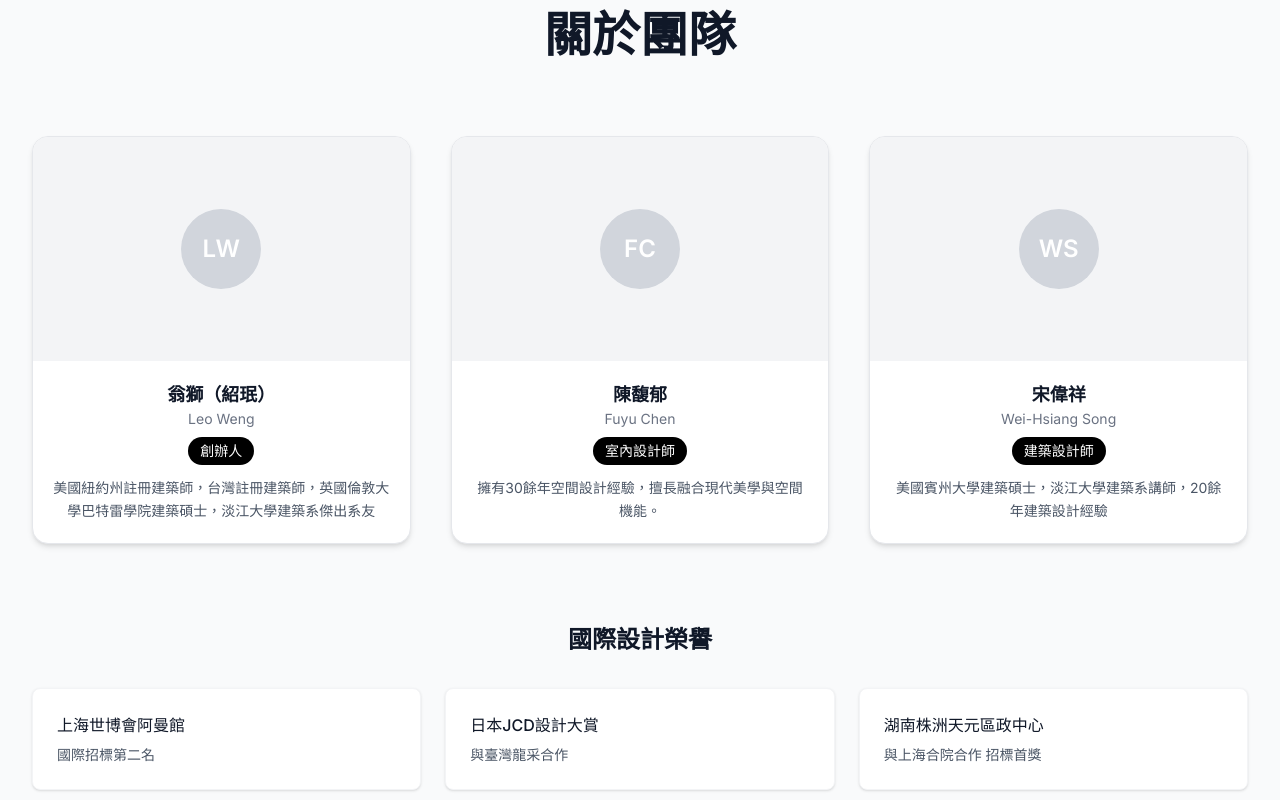
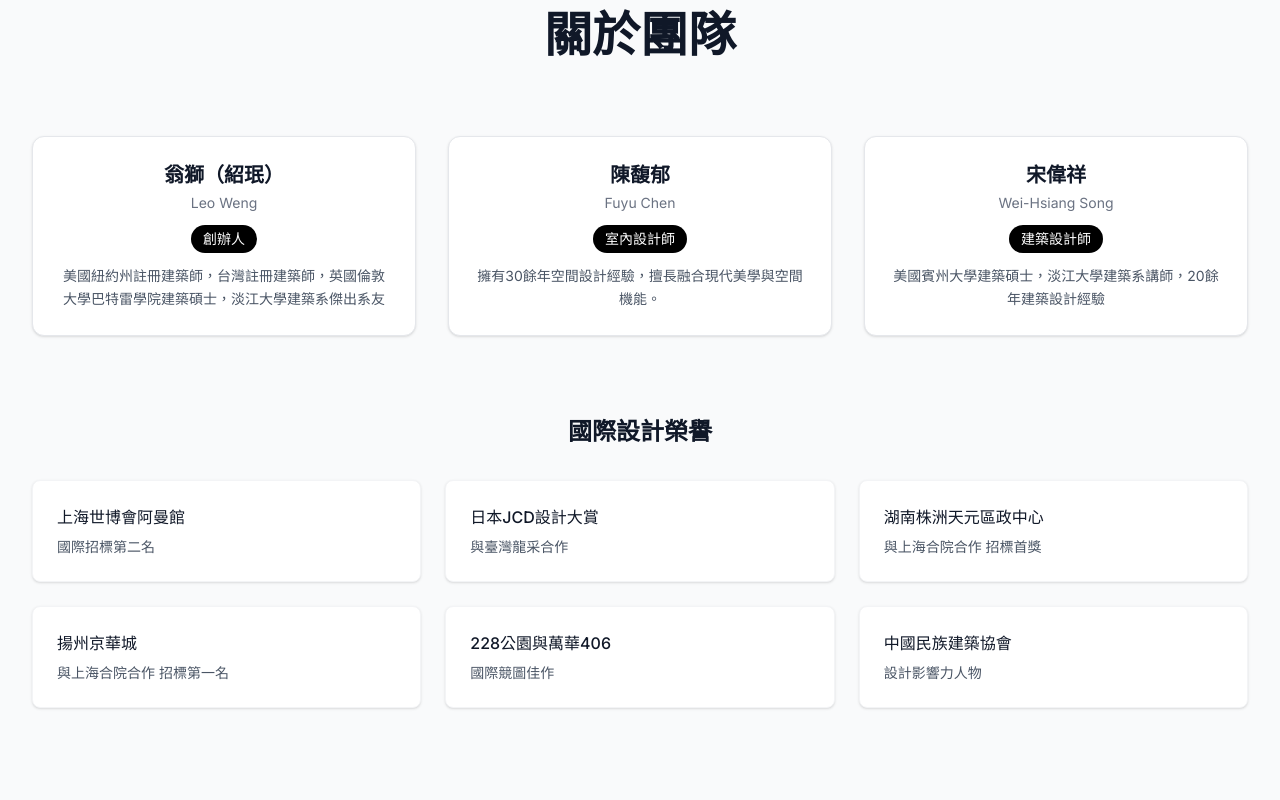
Before and after one commit to wengxiaoxiong/justarchi-design-v2, a Next.js app: page / in a window 1280 px wide. Shown: the part 960-1760 px from the top of the page. Built offline with nearby package versions, Linux system fonts and the light colour scheme.

Commit message:
人物头像去除

```diff
--- a/app/components/landing-page/About.tsx
+++ b/app/components/landing-page/About.tsx
@@ -53,7 +53,7 @@ About: React.FC = () => {
 
         {/* 團隊卡片 */}
         <motion.div
-          className="grid grid-cols-1 lg:grid-cols-3 gap-8 lg:gap-10 mb-20"
+          className="grid grid-cols-1 md:grid-cols-2 lg:grid-cols-3 gap-4 md:gap-6 lg:gap-8 mb-16 md:mb-20"
           variants={staggerContainer}
           initial="initial"
           whileInView="animate"
--- a/app/components/landing-page/PersonCard.tsx
+++ b/app/components/landing-page/PersonCard.tsx
@@ -1,4 +1,3 @@
-
 'use client';
 
 import React from 'react';
@@ -8,7 +7,6 @@ interface PersonCardProps {
   name: string;
   nameEn?: string;
   title: string;
-  image?: string;
   description?: string;
   variants?: Variants;
 }
@@ -17,47 +15,20 @@ const PersonCard: React.FC<PersonCardProps> = ({
   name,
   nameEn,
   title,
-  image,
   description,
   variants
 }) => {
-  const getInitials = (name: string, nameEn?: string) => {
-    if (nameEn) {
-      return nameEn.split(' ').map(n => n[0]).join('').toUpperCase().slice(0, 2);
-    }
-    return name.slice(0, 1);
-  };
-
-  const initials = getInitials(name, nameEn);
-
   return (
     <motion.div
-      className="max-w-sm w-full bg-white rounded-2xl shadow-md border border-gray-200 overflow-hidden hover:shadow-lg transition-all duration-300"
+      className="w-full bg-white rounded-xl shadow-sm border border-gray-200 overflow-hidden hover:shadow-md transition-all duration-300"
       variants={variants}
-      whileHover={{ y: -6 }}
+      whileHover={{ y: -4 }}
     >
-      {/* 头像区域 */}
-      <div className="w-full h-56 bg-gray-100 flex items-center justify-center overflow-hidden">
-        {image ? (
-          <motion.img
-            src={image}
-            alt={name}
-            className="w-full h-full object-cover"
-            whileHover={{ scale: 1.02 }}
-            transition={{ duration: 0.3 }}
-          />
-        ) : (
-          <div className="w-20 h-20 rounded-full bg-gray-300 text-white flex items-center justify-center text-2xl font-semibold">
-            {initials}
-          </div>
-        )}
-      </div>
-
       {/* 内容区域 */}
-      <div className="p-5 text-center">
-        <h3 className="text-lg font-semibold text-gray-900">{name}</h3>
-        {nameEn && <p className="text-sm text-gray-500 mb-1">{nameEn}</p>}
-        <span className="inline-block mt-1 mb-3 px-3 py-1 text-sm text-white bg-black rounded-full">
+      <div className="p-4 md:p-6 text-center">
+        <h3 className="text-lg md:text-xl font-semibold text-gray-900 mb-1">{name}</h3>
+        {nameEn && <p className="text-sm text-gray-500 mb-3">{nameEn}</p>}
+        <span className="inline-block mb-3 px-3 py-1 text-xs md:text-sm text-white bg-black rounded-full">
           {title}
         </span>
         {description && (
--- a/app/components/landing-page/ProjectDistribution.tsx
+++ b/app/components/landing-page/ProjectDistribution.tsx
@@ -180,28 +180,6 @@ const ProjectDistribution: React.FC = () => {
             </div>
           </div>
         </div>
-
-        {/* 重要里程碑 */}
-        <div className="mt-20">
-          <h4 className="text-xl font-semibold text-white mb-8 text-center">重要里程碑</h4>
-          <div className="grid grid-cols-1 md:grid-cols-3 gap-8">
-            <div className="text-center p-6 bg-gray-800/50 rounded-lg">
-              <div className="text-2xl font-bold text-blue-400 mb-2">2010</div>
-              <h5 className="font-medium text-white mb-2">上海世博會阿曼館</h5>
-              <p className="text-sm text-gray-400">國際招標第二名</p>
-            </div>
-            <div className="text-center p-6 bg-gray-800/50 rounded-lg">
-              <div className="text-2xl font-bold text-green-400 mb-2">2016</div>
-              <h5 className="font-medium text-white mb-2">揚州京華城</h5>
-              <p className="text-sm text-gray-400">招標第一名</p>
-            </div>
-            <div className="text-center p-6 bg-gray-800/50 rounded-lg">
-              <div className="text-2xl font-bold text-orange-400 mb-2">2019</div>
-              <h5 className="font-medium text-white mb-2">淡江大學</h5>
-              <p className="text-sm text-gray-400">傑出系友</p>
-            </div>
-          </div>
-        </div>
       </div>
     </section>
   );
```
